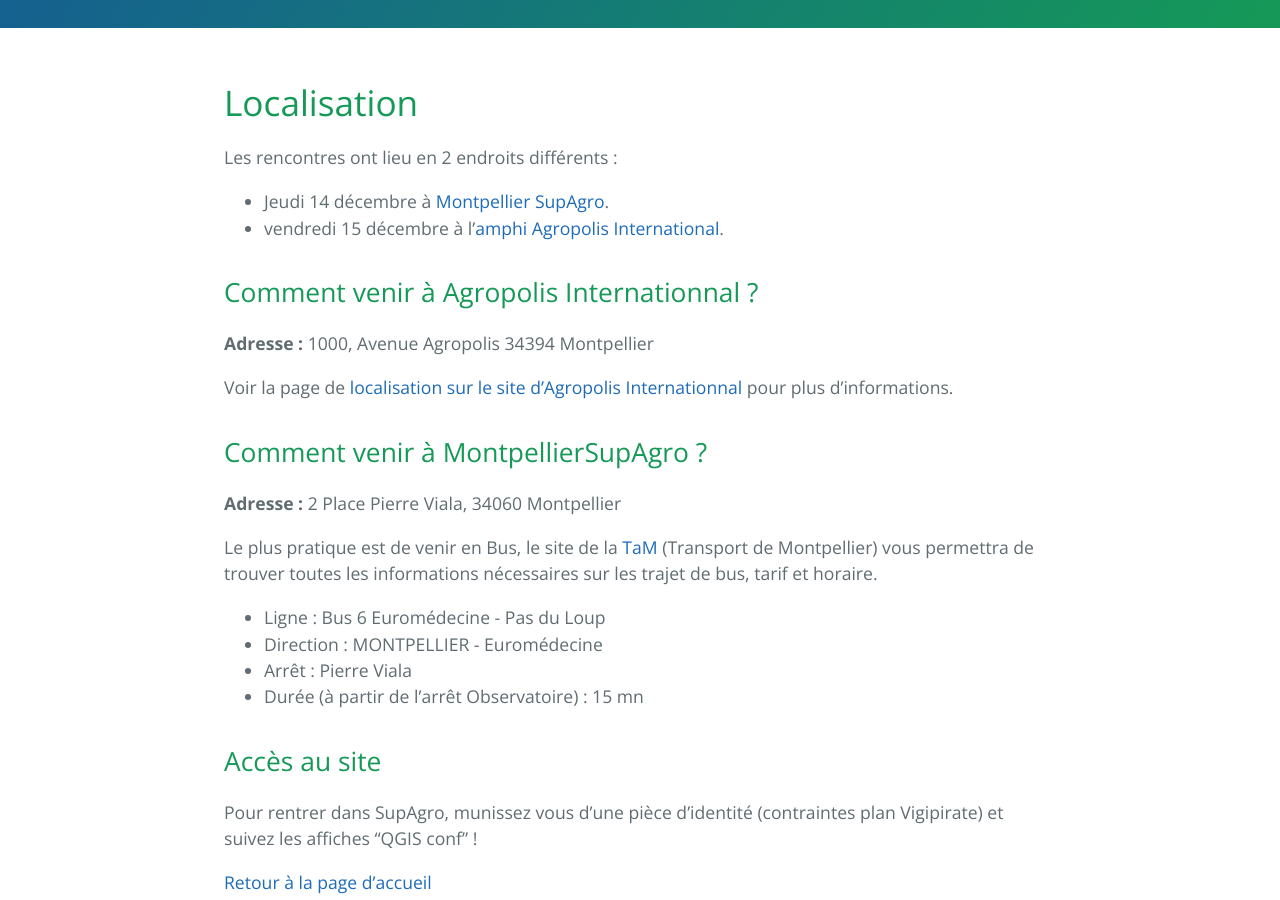
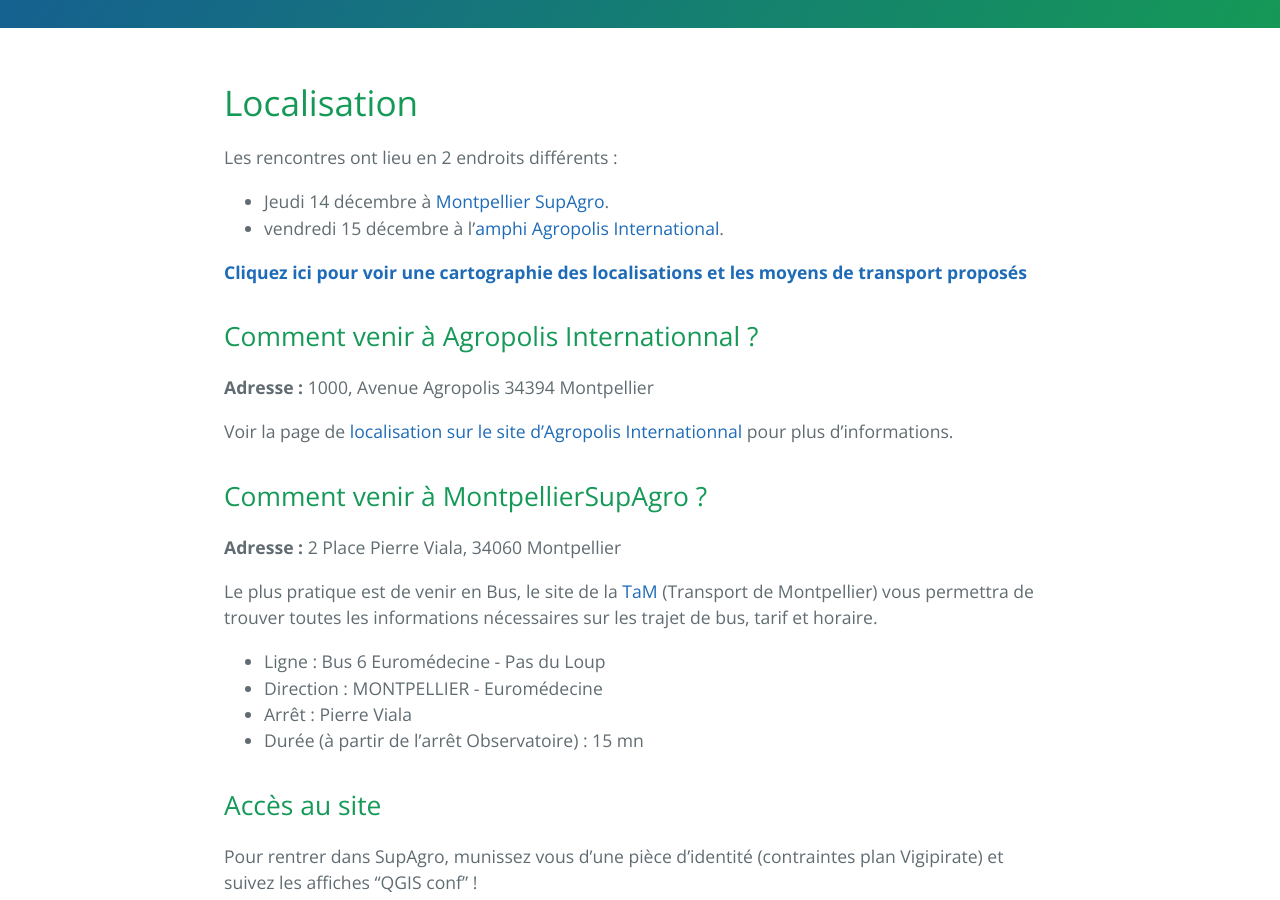
Before and after one commit to OSGeo-fr/QGIS-conf-fr-website, a Jekyll site: the page built from z10_localisation.md, in a window 1280 px wide and 900 px high, scrolled down 423 px. Built offline with Jekyll 4.4.1, drawn with Linux system fonts in a browser that asks for light colours.

Commit message:
Update z10_localisation.md

```diff
--- a/z10_localisation.md
+++ b/z10_localisation.md
@@ -7,6 +7,8 @@ tagline: Où sont localisées les Rencontres ?
 Les rencontres ont lieu en 2 endroits différents :
 * Jeudi 14 décembre à [Montpellier SupAgro](https://www.supagro.fr).
 * vendredi 15 décembre à l'[amphi Agropolis International](http://www.agropolis.fr/pratique/locaux.php).
+
+**[Cliquez ici pour voir une cartographie des localisations et les moyens de transport proposés]({{ site.url }}{{ site.baseurl }}/carte.html)**
 
 ## Comment venir à Agropolis Internationnal ?
 
```
